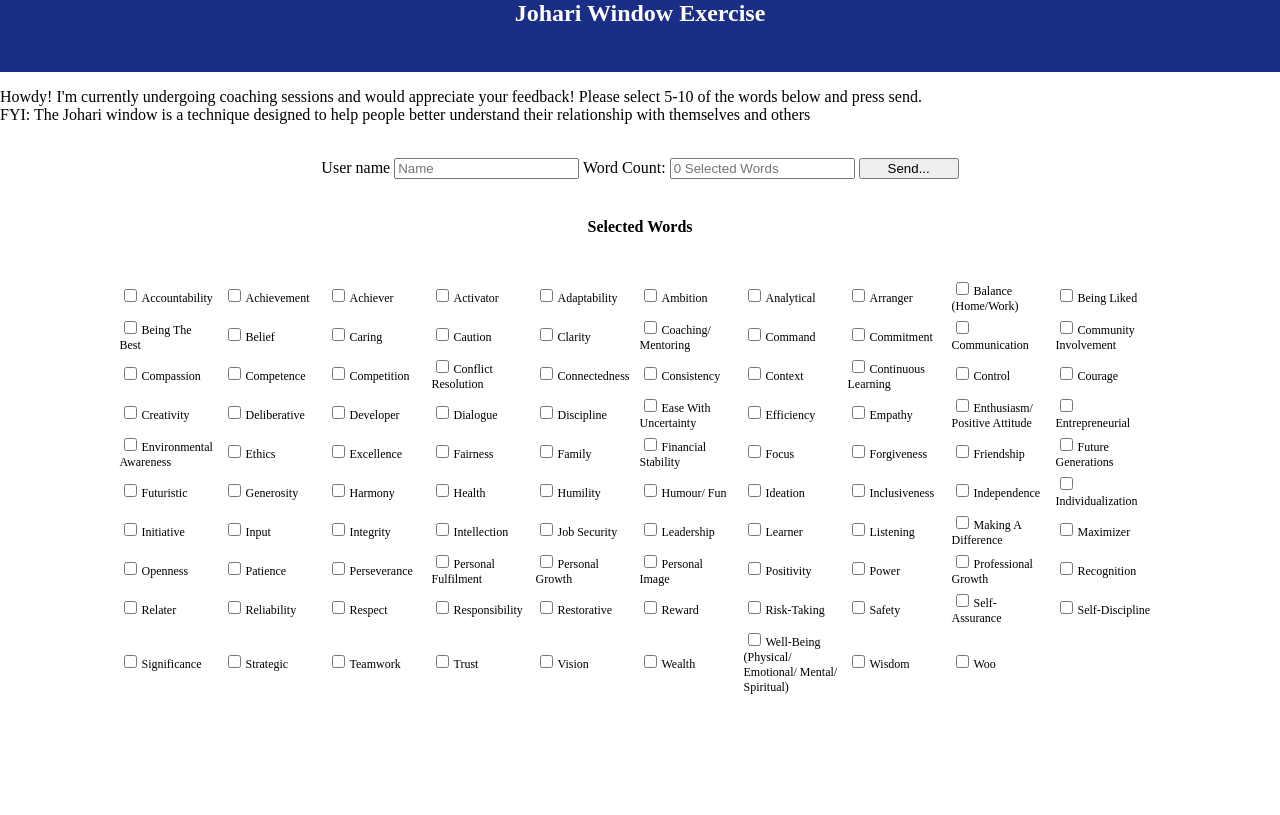
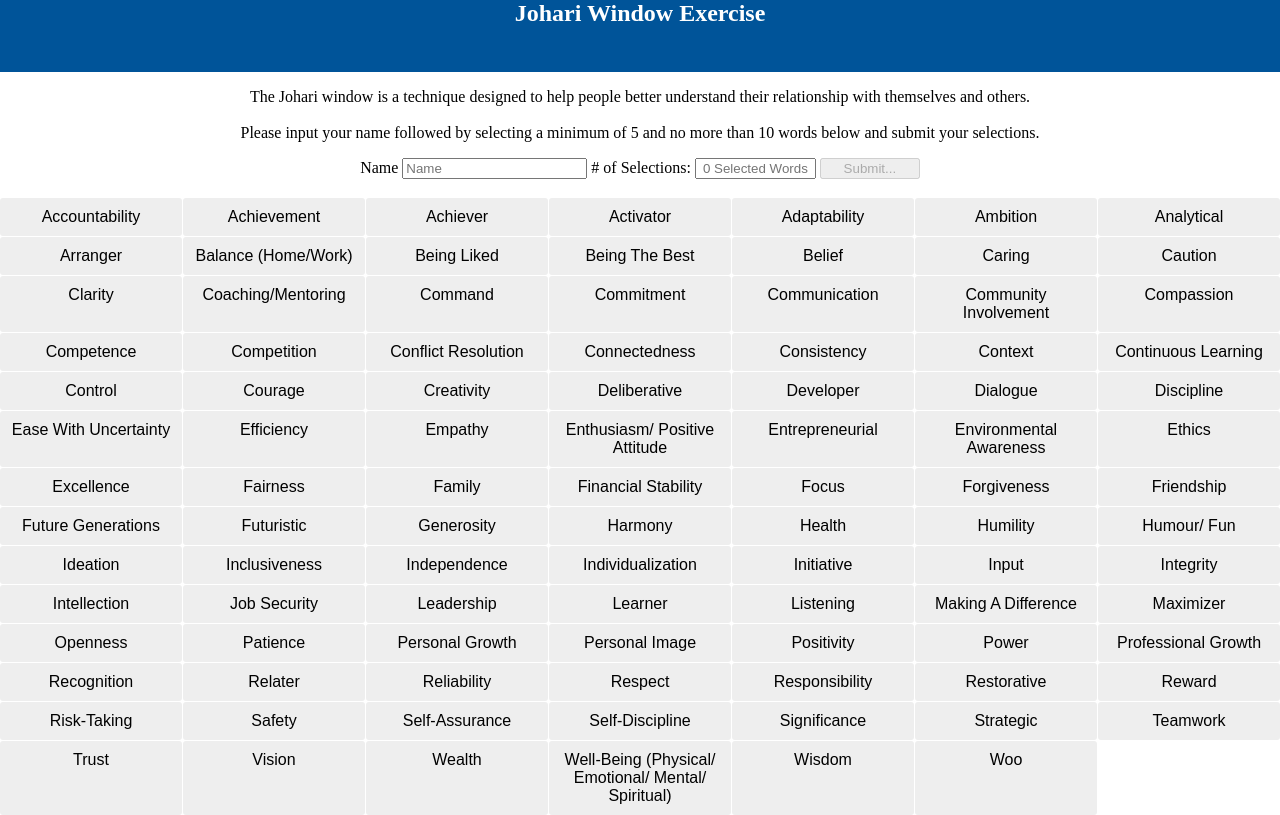
Before and after one commit to OwensJ88/johari-app, a plain HTML site: page static/index.html in a window 1280 px wide. Drawn offline with Linux system fonts and the light colour scheme.

Commit message:
mass changes

```diff
--- a/static/index.html
+++ b/static/index.html
@@ -1,235 +1,138 @@
 <!DOCTYPE html>
 <html lang="en">
 <head>
-    <meta charset="UTF-8">
-    <meta name="viewport" content="width=device-width, initial-scale=1.0">
-    <title>Johari Window</title>
-    <link rel="stylesheet" href="style.css">
+  <meta charset="UTF-8">
+  <meta name="viewport" content="width=device-width, initial-scale=1.0">
+  <title>Johari Window</title>
+  <link rel="stylesheet" href="style.css">
 </head>
 
+<body>
+  <header id="header">Johari Window Exercise</header>
+  <p>
+    The Johari window is a technique designed to help people better understand their relationship with themselves and others. <br><br>
+    Please input your name followed by selecting a minimum of 5 and no more than 10 words below and submit your selections.
+  </p>
+
+  <div id="formBody" style="display: flex; justify-content:center;">
+    <div>
+      <form method="POST" id="inputForm">
+          <label for="name">Name</label>
+          <input type="text" name="name" id="name" required placeholder="Name"required oninvalid="InvalidName(this);"oninput="InvalidName(this);"/>
+
+          <label for="message" id="word_count"># of Selections:</label>
+          <input id="selections" name="message" placeholder="0 Selected Words" size="12" type="text" readonly style="text-align: center;">
+          <button type="submit" id="sub_button" style="width:100px;text-align: center;" onclick="validateForm()">Submit...</button>
+      </form>
+    </div>
+    <div id="spacer">
+      <!-- just a spacer before the below form-->
+    </div>
+  </div>
+<div id="optionBody" style="display:inline-block; justify-content:center;">
+<form action="">
+  <select name="johari" class="custom-select" id="johari-list" multiple="multiple">
+      <option value ="Accountability">Accountability</option>
+      <option value ="Achievement">Achievement</option>
+      <option value ="Achiever">Achiever</option>
+      <option value ="Activator">Activator</option>
+      <option value ="Adaptability">Adaptability</option>
+      <option value ="Ambition">Ambition</option>
+      <option value ="Analytical">Analytical</option>
+      <option value ="Arranger">Arranger</option>
+      <option value ="Balance (Home/Work)">Balance (Home/Work)</option>
+      <option value ="Being Liked">Being Liked</option>
+      <option value ="Being The Best">Being The Best</option>
+      <option value ="Belief">Belief</option>
+      <option value ="Caring">Caring</option>
+      <option value ="Caution">Caution</option>
+      <option value ="Clarity">Clarity</option>
+      <option value ="Coaching/Mentoring">Coaching/Mentoring</option>
+      <option value ="Command">Command</option>
+      <option value ="Commitment">Commitment</option>
+      <option value ="Communication">Communication</option>
+      <option value ="Community Involvement">Community Involvement</option>
+      <option value ="Compassion">Compassion</option>
+      <option value ="Competence">Competence</option>
+      <option value ="Competition">Competition</option>
+      <option value ="Conflict Resolution">Conflict Resolution</option>
+      <option value ="Connectedness">Connectedness</option>
+      <option value ="Consistency">Consistency</option>
+      <option value ="Context">Context</option>
+      <option value ="Continuous Learning">Continuous Learning</option>
+      <option value ="Control">Control</option>
+      <option value ="Courage">Courage</option>
+      <option value ="Creativity">Creativity</option>
+      <option value ="Deliberative">Deliberative</option>
+      <option value ="Developer">Developer</option>
+      <option value ="Dialogue">Dialogue</option>
+      <option value ="Discipline">Discipline</option>
+      <option value ="Ease With Uncertainty">Ease With Uncertainty</option>
+      <option value ="Efficiency">Efficiency</option>
+      <option value ="Empathy">Empathy</option>
+      <option value ="Enthusiasm/ Positive Attitude">Enthusiasm/ Positive Attitude</option>
+      <option value ="Entrepreneurial">Entrepreneurial</option>
+      <option value ="Environmental Awareness">Environmental Awareness</option>
+      <option value ="Ethics">Ethics</option>
+      <option value ="Excellence">Excellence</option>
+      <option value ="Fairness">Fairness</option>
+      <option value ="Family">Family</option>
+      <option value ="Financial Stability">Financial Stability</option>
+      <option value ="Focus">Focus</option>
+      <option value= "Forgiveness">Forgiveness</optoption>
+      <option value ="Friendship">Friendship</option>
+      <option value ="Future Generations">Future Generations</option>
+      <option value ="Futuristic">Futuristic</option>
+      <option value ="Generosity">Generosity</option>
+      <option value ="Harmony">Harmony</option>
+      <option value ="Health">Health</option>
+      <option value ="Humility">Humility</option>
+      <option value ="Humour/ Fun">Humour/ Fun</option>
+      <option value ="Ideation">Ideation</option>
+      <option value ="Inclusiveness">Inclusiveness</option>
+      <option value ="Independence">Independence</option>
+      <option value ="Individualization">Individualization</option>
+      <option value ="Initiative">Initiative</option>
+      <option value ="Input">Input</option>
+      <option value ="Integrity">Integrity</option>
+      <option value ="Intellection">Intellection</option>
+      <option value ="Job Security">Job Security</option>
+      <option value ="Leadership">Leadership</option>
+      <option value ="Learner">Learner</option>
+      <option value ="Listening">Listening</option>
+      <option value ="Making A Difference">Making A Difference</option>
+      <option value ="Maximizer">Maximizer</option>
+      <option value ="Openness">Openness</option>
+      <option value ="Patience">Patience</option>
+      <option value ="Personal Growth">Personal Growth</option>
+      <option value ="Personal Image">Personal Image</option>
+      <option value ="Positivity">Positivity</option>
+      <option value ="Power">Power</option>
+      <option value ="Professional Growth">Professional Growth</option>
+      <option value ="Recognition">Recognition</option>
+      <option value ="Relater">Relater</option>
+      <option value ="Reliability">Reliability</option>
+      <option value ="Respect">Respect</option>
+      <option value ="Responsibility">Responsibility</option>
+      <option value ="Restorative">Restorative</option>
+      <option value ="Reward">Reward</option>
+      <option value ="Risk-Taking">Risk-Taking</option>
+      <option value ="Safety">Safety</option>
+      <option value ="Self-Assurance">Self-Assurance</option>
+      <option value ="Self-Discipline">Self-Discipline</option>
+      <option value ="Significance">Significance</option>
+      <option value ="Strategic">Strategic</option>
+      <option value ="Teamwork">Teamwork</option>
+      <option value ="Trust">Trust</option>
+      <option value ="Vision">Vision</option>
+      <option value ="Wealth">Wealth</option>
+      <option value ="Well-Being (Physical/ Emotional/ Mental/ Spiritual)">Well-Being (Physical/ Emotional/ Mental/ Spiritual)</option>
+      <option value ="Wisdom">Wisdom</option>
+      <option value ="Woo">Woo</option>
+      </select>
+    </form>
+  </div>
 <script src="/static/main.js"></script>
 
-<body>
-    <header>Johari Window Exercise</header>
-
-    <p>Howdy! I'm currently undergoing coaching sessions and would appreciate your feedback! Please select 5-10 of the words below and press send.
-
-    <br>
-    FYI: The Johari window is a technique designed to help people better understand their relationship with themselves and others</p>
-    <div id="formBody" style="display: flex;justify-content: center;align-items: center-height: 10vh;">
-    <div>
-
-
-  </br>
-
-    <form method="POST" id="inputForm">
-        <label for="name">User name</label>
-        <input type="text" name="name" id="name" required  placeholder="Name">
-
-        <label for="message" id="word_count">Word Count:</label>
-        <input id="message" name="message" placeholder="0 Selected Words" type="text" readonly>
-        <button type="submit" id="sub_button" style="width:100px;" onclick="validateForm()">Send...</button>
-    </form>
-
-  </div>
-
-    </div>
-
-    <div>
-        <div id="serverMessageBox" style="text-align: center;"></div>
-        <br>
-        <div style="text-align: center;"> <h4>Selected Words</h4></div>
-        <div id="selectedContainer" style="text-align: center;"></div>
-        <br>
-    </div>
-
-    <div id="myDynamicTable" type="checkbox" style="display: flex;justify-content: center;align-items: center;"></div>
-  </div>
 </body>
-
-
-<script>
-const johari_words = [
-    "Accountability",
-    "Achievement",
-    "Achiever",
-    "Activator",
-    "Adaptability",
-    "Ambition",
-    "Analytical",
-    "Arranger",
-    "Balance (Home/Work)",
-    "Being Liked",
-    "Being The Best",
-    "Belief",
-    "Caring",
-    "Caution",
-    "Clarity",
-    "Coaching/ Mentoring",
-    "Command",
-    "Commitment",
-    "Communication",
-    "Community Involvement",
-    "Compassion",
-    "Competence",
-    "Competition",
-    "Conflict Resolution",
-    "Connectedness",
-    "Consistency",
-    "Context",
-    "Continuous Learning",
-    "Control",
-    "Courage",
-    "Creativity",
-    "Deliberative",
-    "Developer",
-    "Dialogue",
-    "Discipline",
-    "Ease With Uncertainty",
-    "Efficiency",
-    "Empathy",
-    "Enthusiasm/ Positive Attitude",
-    "Entrepreneurial",
-    "Environmental Awareness",
-    "Ethics",
-    "Excellence",
-    "Fairness",
-    "Family",
-    "Financial Stability",
-    "Focus",
-    "Forgiveness",
-    "Friendship",
-    "Future Generations",
-    "Futuristic",
-    "Generosity",
-    "Harmony",
-    "Health",
-    "Humility",
-    "Humour/ Fun",
-    "Ideation",
-    "Inclusiveness",
-    "Independence",
-    "Individualization",
-    "Initiative",
-    "Input",
-    "Integrity",
-    "Intellection",
-    "Job Security",
-    "Leadership",
-    "Learner",
-    "Listening",
-    "Making A Difference",
-    "Maximizer",
-    "Openness",
-    "Patience",
-    "Perseverance",
-    "Personal Fulfilment",
-    "Personal Growth",
-    "Personal Image",
-    "Positivity",
-    "Power",
-    "Professional Growth",
-    "Recognition",
-    "Relater",
-    "Reliability",
-    "Respect",
-    "Responsibility",
-    "Restorative",
-    "Reward",
-    "Risk-Taking",
-    "Safety",
-    "Self-Assurance",
-    "Self-Discipline",
-    "Significance",
-    "Strategic",
-    "Teamwork",
-    "Trust",
-    "Vision",
-    "Wealth",
-    "Well-Being (Physical/ Emotional/ Mental/ Spiritual)",
-    "Wisdom",
-    "Woo",
-    ""
-]
-
-function validateForm() {
-  var x = document.getElementById('word_count').value;
-    console.log(x)
-    if (x < 5 || x > 10) {
-        alert("Number must be between 5 and 10");
-        document.getElementById('sub_button').disabled = true;
-        return false;
-    } else{
-        document.getElementById('sub_button').disabled = false;
-    }
-}
-
-
-//create a 10x10 2D array from our Johari 1D array
-const newArr = [];
-while(johari_words.length) newArr.push(johari_words.splice(0,10));
-
-console.log(newArr);
-
-
-
-function addTable() {
-  var myTableDiv = document.getElementById("myDynamicTable");
-
-  var table = document.createElement('TABLE');
-  //table.border = '.5';
-
-  var tableBody = document.createElement('TBODY');
-  table.appendChild(tableBody);
-
-  for (var i = 0; i < 10; i++) {
-    var tr = document.createElement('TR');
-    tableBody.appendChild(tr);
-
-    for (var j = 0; j <10; j++) {
-        if(i==9 && j==9){break;}
-      var td = document.createElement('TD');
-      td.width = 100;
-
-            var checkbox = document.createElement('input');
-            checkbox.type = 'checkbox';
-            checkbox.id = newArr[i][j];
-            checkbox.name = newArr[i][j];
-            checkbox.value = newArr[i][j];
-
-            var label = document.createElement('label')
-            label.htmlFor = newArr[i][j];
-            label.appendChild(document.createTextNode(newArr[i][j]));
-
-            var br = document.createElement('br');
-
-            var container = document.getElementById('container');
-            td.appendChild(checkbox);
-            td.appendChild(label);
-            td.appendChild(br);
-
-      //td.appendChild(document.createTextNode(newArr[i][j]));
-      tr.appendChild(td);
-    }
-  }
-  myTableDiv.appendChild(table);
-}
-addTable();
-
-var checks = 0
-
-document.getElementById('myDynamicTable').onclick = function(){
-    var checkboxes = document.querySelectorAll('input[type="checkbox"]:checked')
-    var subList = []
-    console.log(checkboxes.length)
-    console.log(checkboxes)
-    for (let h=0; h< checkboxes.length; h++){
-        subList.push(checkboxes[h].name)
-    }
-    document.getElementById('message').value = checkboxes.length
-    console.log(subList)
-    document.getElementById('selectedContainer').innerHTML = subList.join(' | ')
-}
-
-</script>
 </html>
--- a/static/main.js
+++ b/static/main.js
@@ -1,14 +1,13 @@
 console.log("JS Loaded")
 
 const url = "127.0.0.1:8080"
-var inputForm = document.getElementById("inputForm")
-var johariWords = document.getElementById("johariWords")
+
+let johariWords = [];
 
 //var name = prompt('Enter your name');
 document.getElementById('sub_button').disabled = true; //Disable at first
 
 inputForm.addEventListener("sub_button", (e)=>{
-
     //prevent auto submission
     e.preventDefault()
 
@@ -27,3 +26,115 @@ inputForm.addEventListener("sub_button", (e)=>{
     document.getElementById('inputForm').reset();
     UnSelectAll()
 })
+
+function InvalidName(textbox) {
+    if (textbox.value == '') {
+        textbox.setCustomValidity('Please enter your name');
+    }
+    else {
+       textbox.setCustomValidity('');
+    }
+    return true;
+}
+
+// a function to build the dict?
+function addSelectedItems() {
+    var results = [];
+    var elements = document.getElementsByClassName('custom-select');
+    for (var i = 0; i < elements.length; i++) {
+        var element = elements[i];
+        var strSel = element.options[element.selectedIndex].text;
+        const index = johariWords.indexOf(strSel)
+        if (index > -1) {
+            results.splice()
+        }
+        else {
+            results.push(strSel)
+        }
+        return results
+    }
+  }
+
+
+let counter = 0;
+function updateCounter(n) {
+    counter += n
+    console.log(counter)
+    if(5 <= counter && counter <11){
+        document.getElementById('sub_button').disabled = false
+    } else {
+        document.getElementById('sub_button').disabled = true
+    }
+    document.getElementById("selections").value = counter
+    return counter
+  }
+
+//class builds the blocks of options + select logic
+class CustomSelect {
+    constructor(originalSelect) {
+      this.originalSelect = originalSelect;
+      this.customSelect = document.createElement("div");
+      this.customSelect.classList.add("select");
+
+      this.originalSelect.querySelectorAll("option").forEach((optionElement) => {
+        const itemElement = document.createElement("div");
+
+        itemElement.classList.add("select__item");
+        itemElement.textContent = optionElement.textContent;
+        this.customSelect.appendChild(itemElement);
+
+        if (optionElement.selected) {
+          this._select(itemElement);
+        }
+
+        itemElement.addEventListener("click", () => {
+          if (
+            this.originalSelect.multiple &&
+            itemElement.classList.contains("select__item--selected")
+          ) {
+            updateCounter(-1)
+            this._deselect(itemElement);
+
+
+          } else {
+
+            updateCounter(1)
+            if(counter<11){
+                this._select(itemElement);
+            } else{
+                alert("Only 10 Selections is permitted!")
+                updateCounter(-1)
+            }
+
+          }
+        });
+      });
+
+      this.originalSelect.insertAdjacentElement("afterend", this.customSelect);
+      this.originalSelect.style.display = "none";
+    }
+
+    _select(itemElement) {
+      const index = Array.from(this.customSelect.children).indexOf(itemElement);
+
+      if (!this.originalSelect.multiple) {
+        this.customSelect.querySelectorAll(".select__item").forEach((el) => {
+          el.classList.remove("select__item--selected");
+        });
+      }
+
+      this.originalSelect.querySelectorAll("option")[index].selected = true;
+      itemElement.classList.add("select__item--selected");
+    }
+
+    _deselect(itemElement) {
+      const index = Array.from(this.customSelect.children).indexOf(itemElement);
+
+      this.originalSelect.querySelectorAll("option")[index].selected = false;
+      itemElement.classList.remove("select__item--selected");
+    }
+  }
+
+  document.querySelectorAll(".custom-select").forEach((selectElement) => {
+    new CustomSelect(selectElement);
+  });
--- a/static/style.css
+++ b/static/style.css
@@ -5,37 +5,47 @@ header
     color:white;
     font-weight:bold;
     font-size: 24px;
-    background-color:rgb(27, 46, 133);
+    background-color:#005499;
     position:relative;
+    display:inline-block;
     text-align: center;
-    vertical-align: middle;
-    margin: 0;
-    padding: 0;
+}
+
+.select {
+    display: grid;
+    grid-template-columns: repeat(7, 1fr);
+    max-width: 100%;
+    gap: 1px;
+}
+
+.select__item {
+    padding: 10px;
+    cursor: pointer;
+    font-family: "Heebo", sans-serif;
+    text-align: center;
+    border-radius: 3px;
+    background: #eeeeee;
+    transition: background 0.1s;
+}
+
+.select__item--selected {
+  background: #005499;
+  color: #ffffff;
 }
 
 body {
     margin: 0;
     padding: 0;
+    display:block;
+    justify-content:center;
+}
+p {
+    text-align:center;
+    justify-content:center;
+
 }
 
-/*Assumed everything is inheriting font-size*/
-#myDynamicTable{
-    font-size:12px;
+#spacer{
+    margin-bottom: 20px;
+    margin-top: 20px;
 }
-
-/* Force all children to have a specified font-size */
-#myDynamicTable *{
-    margin-right:5px;
-    font-size:12px;
-}
-#selectedContainer{
-    font-size:10px;
-}
-#td *{
-    font:1px;
-}
-#wrapper{
-    margin: 0 auto;
-    width: 960px;
-    overflow: auto;
-}
```
Also changed, not shown: static/data.json (added, +101 -0 lines).
